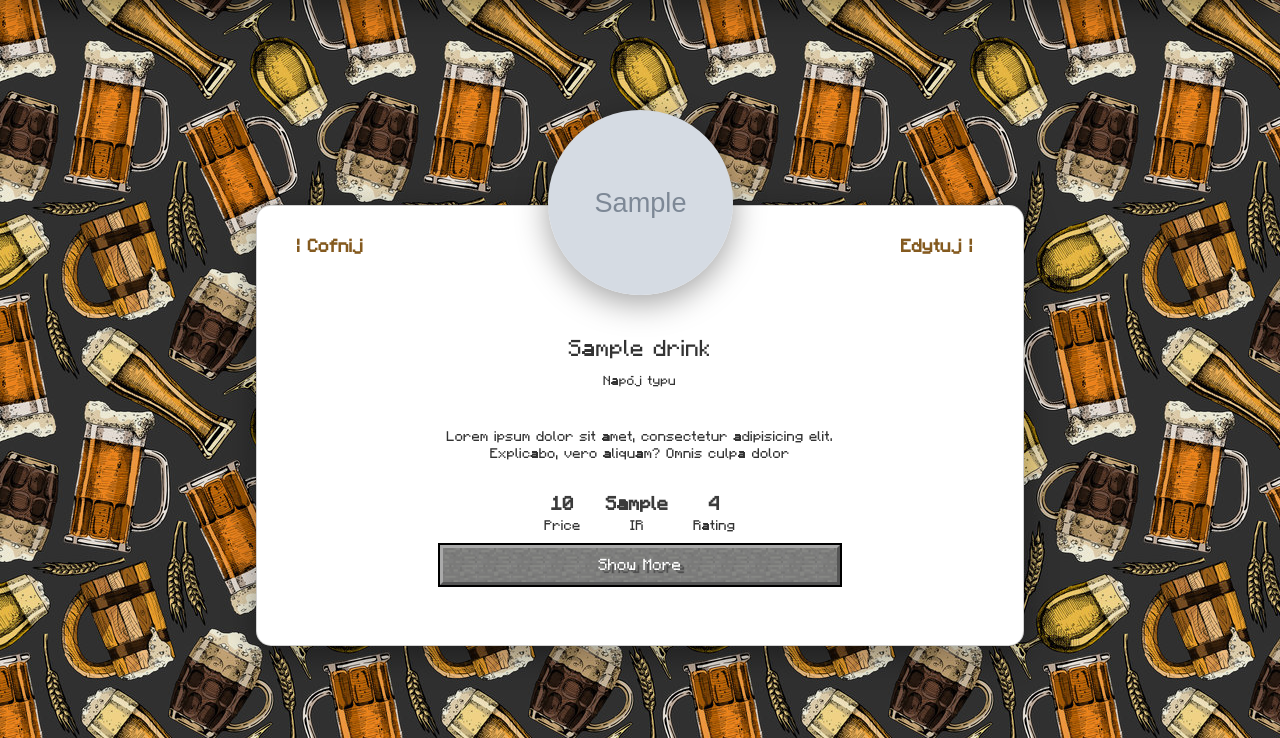
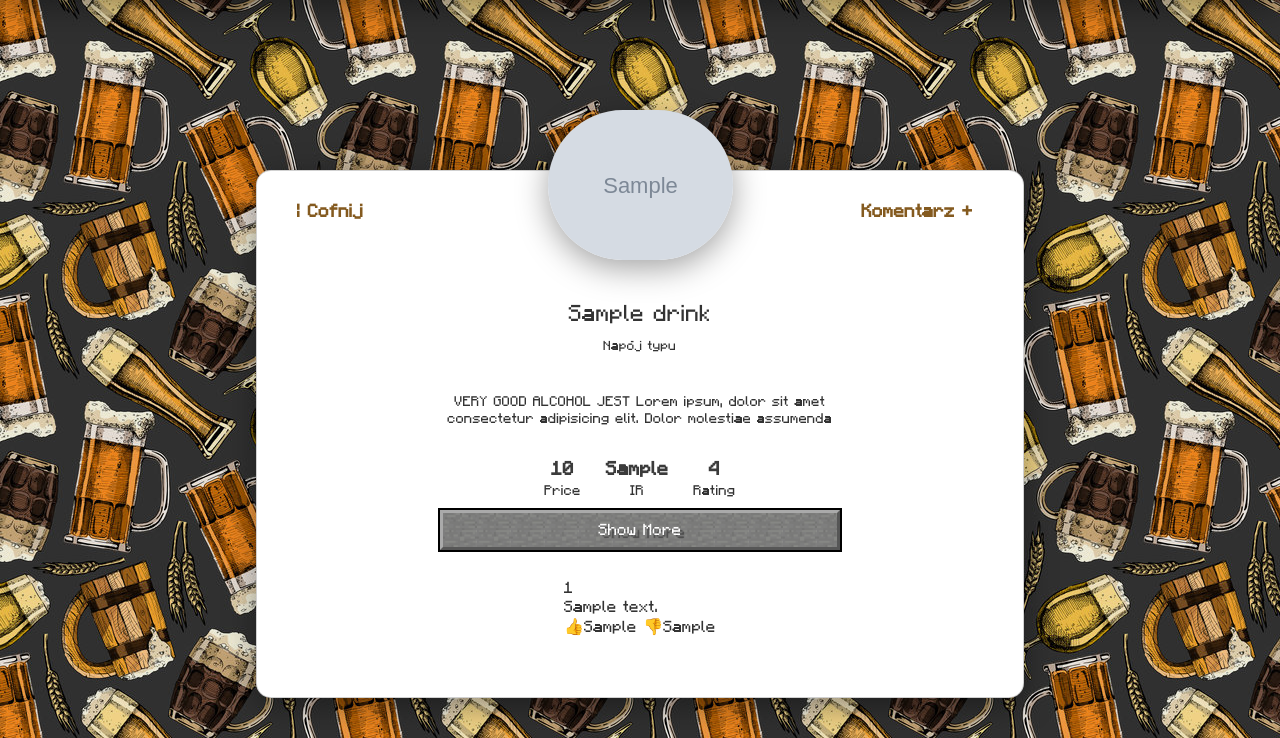
Before and after one commit to Wojanix/IndeksRompera, a PHP site: page /drink.php?id=1 in a window 1280 px wide. Shown: the part 62-800 px from the top of the page. Run offline with PHP 8.4, Linux system fonts and the light colour scheme; tables that the repository leaves empty or names only in its code hold one stand-in row (values such as "Sample post"); grey boxes marked "Sample" are stand-in pictures.

Commit message:
conn with database comments add

```diff
--- a/css/main.css
+++ b/css/main.css
@@ -578,3 +578,7 @@ th a{
   display: flex;
   flex-direction: row;
 }
+
+.comment{
+
+}
--- a/pages/drink.php
+++ b/pages/drink.php
@@ -48,12 +48,12 @@ $record = mysqli_fetch_assoc($result);
 <section class="drinkProfile">
 
     <div class="leftTop"> <a href="ranking.php">| Cofnij</a> </div>
-    <div class="rightTop"><a href="ranking.php">Edytuj |</a></div>
+    <div class="rightTop"><a onclick="displayComments()">Komentarz +</a></div>
 
     <div class="bigT"><?php echo  $record["name"];?></div>
     <p class="shortT smallT">Napój typu <?php echo  $record["type"];?></p>
     <br>
-    <p class="midT"> Lorem ipsum dolor sit amet, consectetur adipisicing elit. Explicabo, vero aliquam? Omnis culpa dolor
+    <p class="midT"> <?php echo "VERY GOOD ALCOHOL JEST Lorem ipsum, dolor sit amet consectetur adipisicing elit. Dolor molestiae assumenda" ;?>
     </p>
     <div class="drinkInfo">
         <div><span class="numberDrinkInfo"><?php echo  $record["price"];?></span><span class="titleDrinkInfo">Price</span></div>
@@ -62,7 +62,33 @@ $record = mysqli_fetch_assoc($result);
 
 </div>
 
-        <button>Show More</button>
+        <button onclick="displayComments()">Show More</button>
+        <section id="commentContainer">
+            <br>
+        <?php
+$sql = "SELECT * FROM comment where drink_id like ".$record["id"];
+$records = mysqli_query($conn, $sql);
+if($records == null){
+    echo "Fuck";
+}
+
+foreach($records as $record){
+    echo "
+    <div class='comment'>
+        <div class='commentUser'>".
+            $record["user_id"].
+        "</div>
+        <div class='commentContent'>".
+            $record["content"]."
+        </div>
+        <div class='likes'>
+            <span class='like'>&#128077;".$record["likes"]."</span>
+            <span class='like'>&#x1F44E;".$record["dislikes"]."</span>
+        </div>
+    </div>";
+}
+?>
+        </section>
     </section>
 
 </body>
--- a/script.js
+++ b/script.js
@@ -22,3 +22,12 @@ const connected = () => {
 const redirect = (tr) => {
   console.log(tr);
 };
+
+function displayComments() {
+  let x = document.getElementById("commentContainer");
+  if (x.style.display === "none") {
+    x.style.display = "block";
+  } else {
+    x.style.display = "none";
+  }
+}
```
